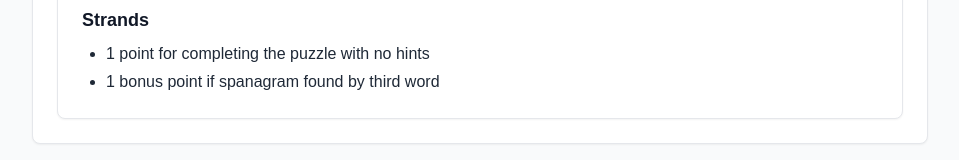
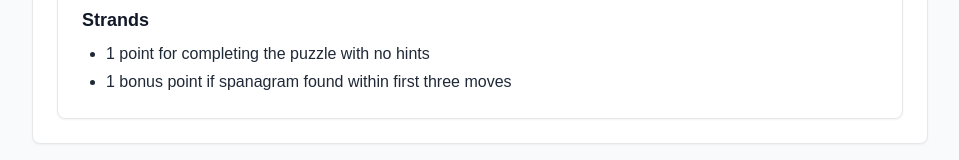
Before and after one commit to mwinscot/nyt-puzzle-scoreboard, a Next.js app: page / in a window 1280 px wide. Shown: the part 1915-2075 px from the top of the page, without its empty margins (160-1119 px from the left). Built offline with nearby package versions, Linux system fonts and the light colour scheme; no server answers.

Commit message:
restarting the contest tomorrow

```diff
--- a/src/components/puzzle-scoreboard.tsx
+++ b/src/components/puzzle-scoreboard.tsx
@@ -681,7 +681,7 @@ if (text.includes('Strands')) {
 
     <div className="my-4 border-t border-gray-200" />
 
-            {/* Updated Connections Rules */}
+    {/* Connections Rules */}
     <div>
       <h3 className="text-lg font-semibold mb-2 text-gray-900">Connections</h3>
       <ul className="list-disc pl-6 space-y-1 text-gray-800">
@@ -699,7 +699,7 @@ if (text.includes('Strands')) {
       <h3 className="text-lg font-semibold mb-2 text-gray-900">Strands</h3>
       <ul className="list-disc pl-6 space-y-1 text-gray-800">
         <li>1 point for completing the puzzle with no hints</li>
-                <li>1 bonus point if spanagram found by third word</li>
+        <li>1 bonus point if spanagram found within first three moves</li>
       </ul>
     </div>
   </CardContent>
```
Lines whose indentation alone changed are shown as unchanged.
